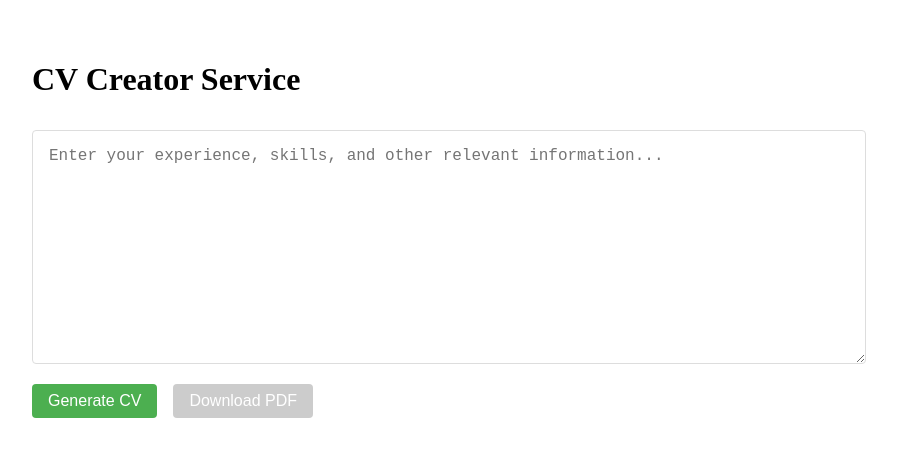
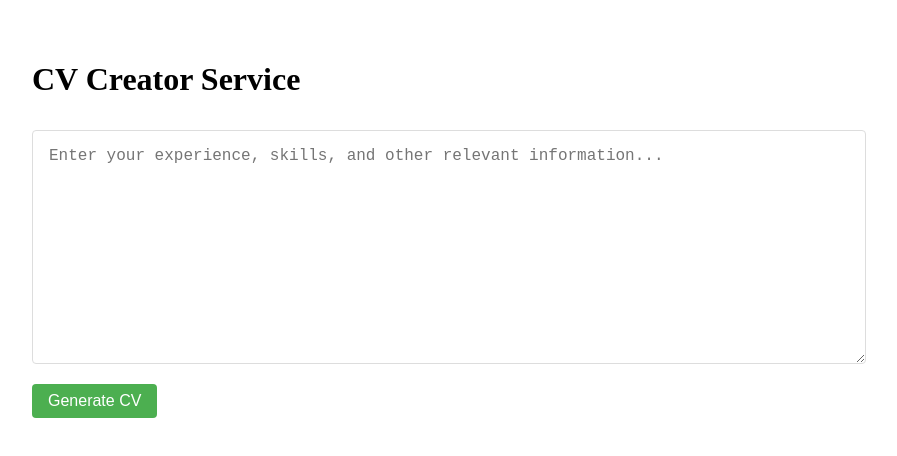
Before and after one commit to belalmunsh2/CVBeta3, a Vue app in the folder frontend/: page /service in a window 1280 px wide. Shown: the top 456 px of the page, without its empty margins (208-1105 px from the left). Built offline with nearby package versions, Linux system fonts and the light colour scheme.

Commit message:
Auto-commit: 20250228_164603

```diff
--- a/frontend/src/views/ServiceView.vue
+++ b/frontend/src/views/ServiceView.vue
@@ -13,7 +13,7 @@
         <button @click="handleGenerateClick" :disabled="isLoading">
           {{ isLoading ? 'Generating...' : 'Generate CV' }}
         </button>
-        <button @click="handleDownloadClick" :disabled="!cvContent || isLoading">
+        <button v-if="isDownloadButtonVisible" @click="handleDownloadClick" :disabled="isLoading">
           Download PDF
         </button>
       </div>
@@ -60,6 +60,7 @@ const isLoading = ref(false);
 const error = ref('');
 const currentAmount = ref(1001); // Base price in cents
 const discountedAmount = ref(null);
+const isDownloadButtonVisible = ref(false);
 
 const handleDiscountApplied = (discountData) => {
   console.log("Discount Applied in ServiceView:", discountData);
@@ -79,13 +80,16 @@ const handleGenerateClick = async () => {
 
   isLoading.value = true;
   error.value = '';
+  isDownloadButtonVisible.value = false;
 
   try {
     const response = await generateCV(userText.value);
     cvContent.value = response;
+    isDownloadButtonVisible.value = true;
   } catch (err) {
     error.value = 'Error generating CV. Please try again.';
     console.error('Error:', err);
+    isDownloadButtonVisible.value = false;
   } finally {
     isLoading.value = false;
   }
```
